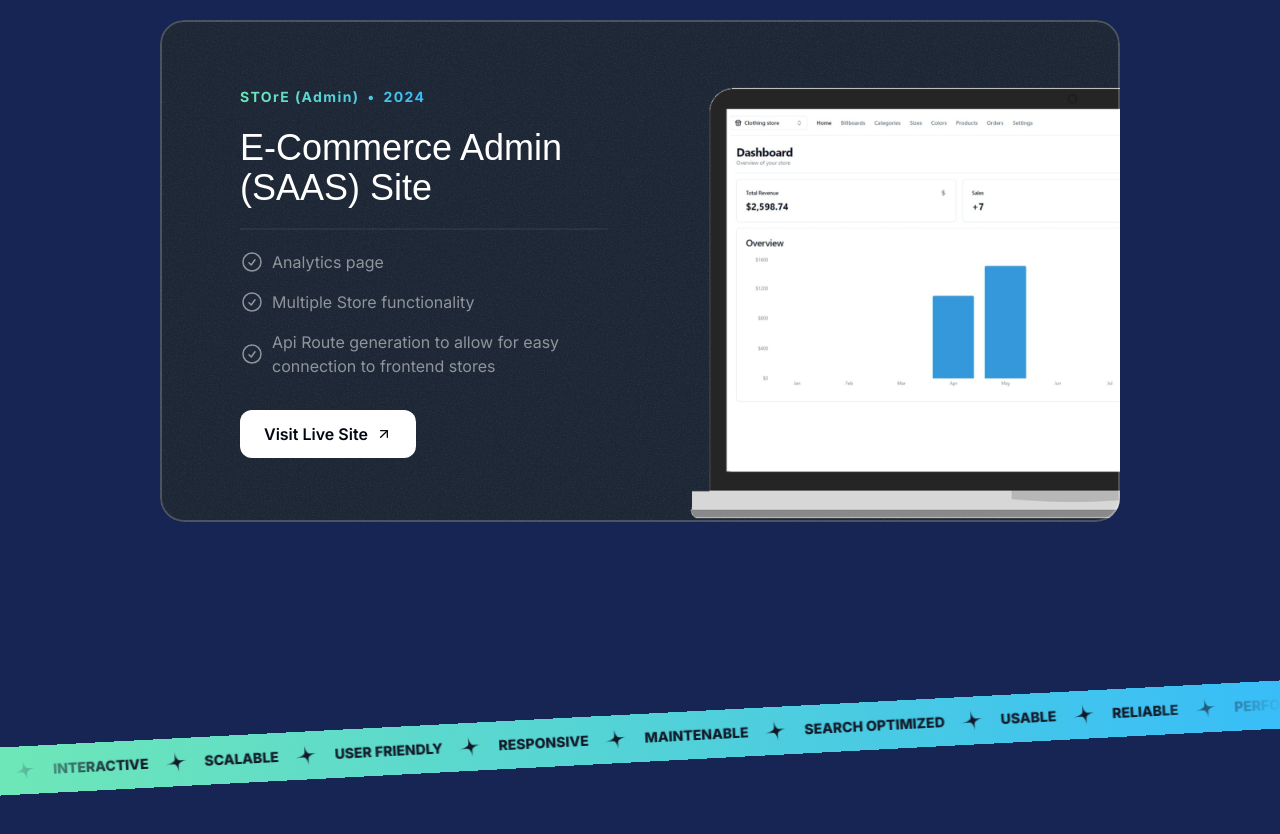
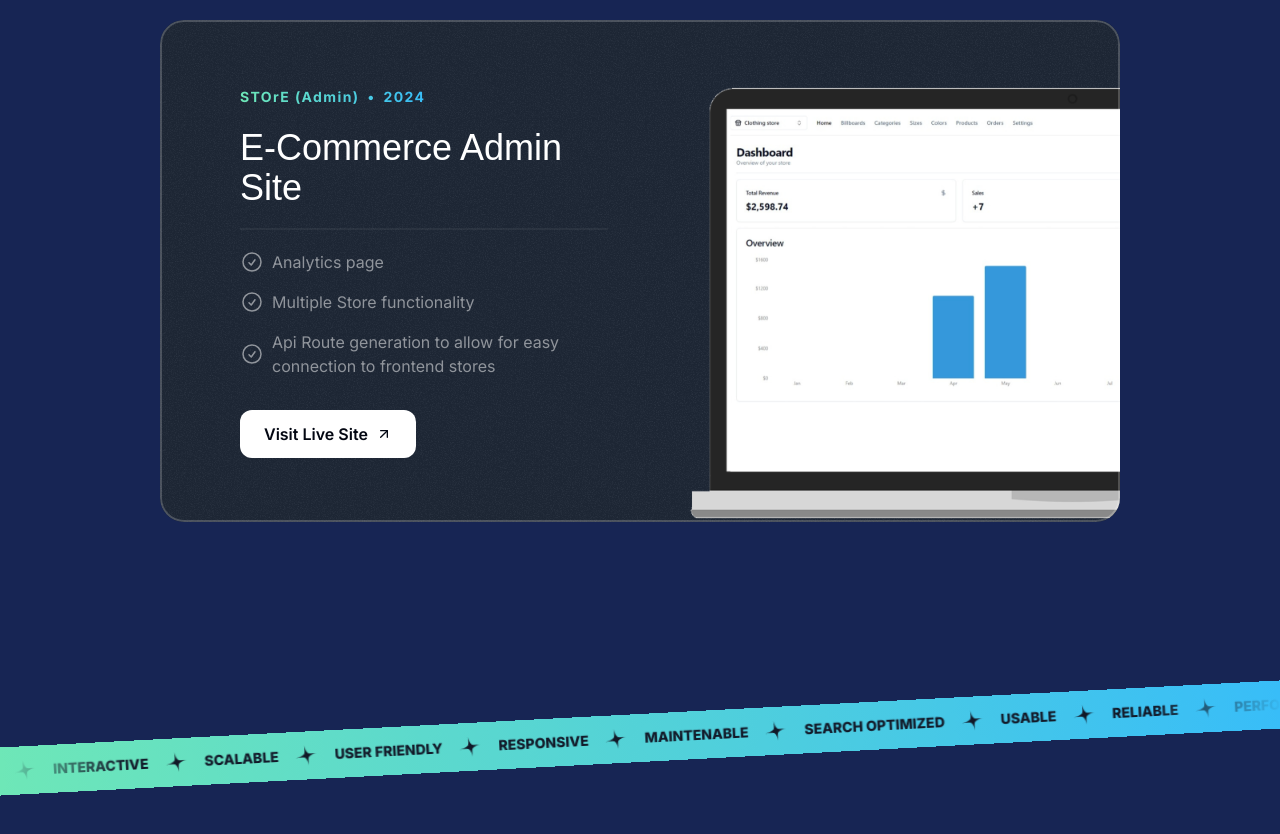
Before and after one commit to tommywa-a/Portfolio-site, a Next.js app: page / in a window 1280 px wide. Shown: the part 2880-3714 px from the top of the page. Built offline with nearby package versions, Linux system fonts and the light colour scheme; a web font is replaced by a local one.

Commit message:
Modified project title of E-Commerce admin

```diff
--- a/src/sections/Projects.tsx
+++ b/src/sections/Projects.tsx
@@ -48,7 +48,7 @@ const portfolioProjects = [
 	{
 		company: 'STOrE (Admin)',
 		year: '2024',
-		title: 'E-Commerce Admin (SAAS) Site',
+		title: 'E-Commerce Admin Site',
 		results: [
 			{ title: 'Analytics page' },
 			{ title: 'Multiple Store functionality' },
```
